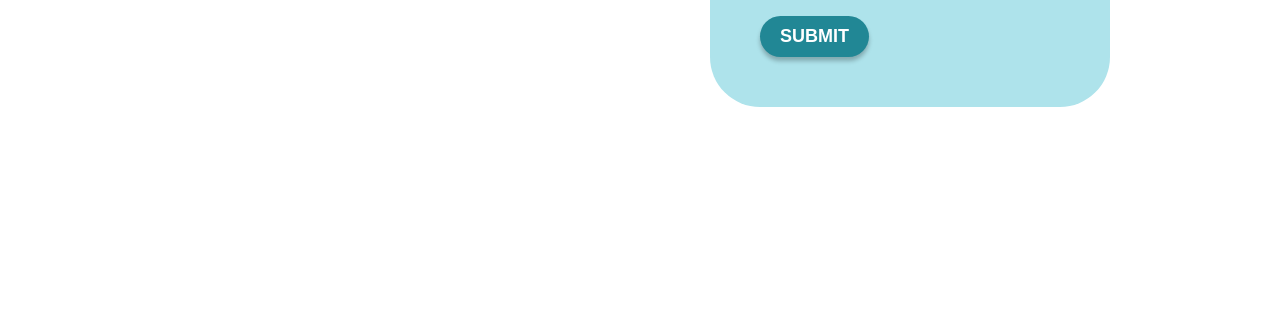
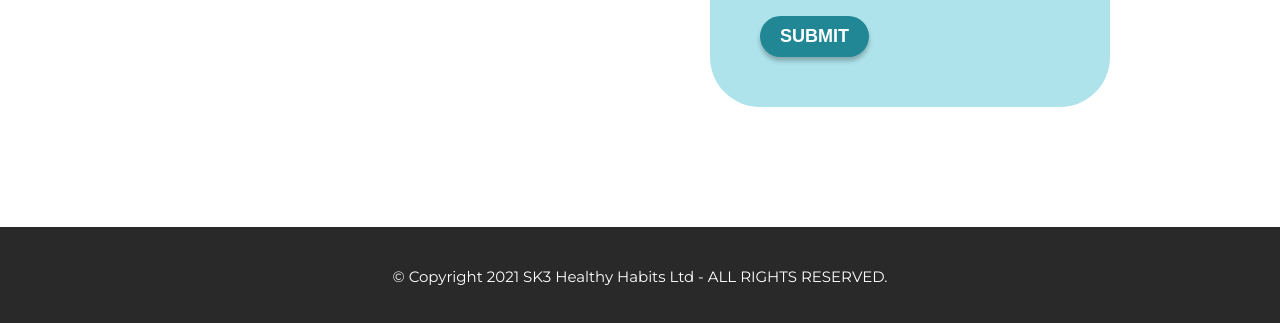
Before and after one commit to StevenMejorada/saladmaster-website, a website: page index.html in a window 1280 px wide. Shown: the part 2678-3001 px from the top of the page. Before the commit the page ends 2905 px from the top, so only its background shows below. Drawn offline with nearby package versions, Linux system fonts and the light colour scheme.

Commit message:
finish footer

```diff
--- a/index.html
+++ b/index.html
@@ -110,5 +110,16 @@
     </div>
 
   </section>
+
+  <!-- FOOTER -->
+  <footer class="footer">
+    <div class="container footer__container">
+      <p class="paragraph">
+        &copy;
+        Copyright 2021 SK3 Healthy Habits Ltd - ALL RIGHTS RESERVED.
+      </p>
+  </div>
+
+  </footer>
 </body>
 </html>
--- a/scss/_base.scss
+++ b/scss/_base.scss
@@ -5,6 +5,8 @@ $color-primary-dark: #135057;
 $color-primary-darker: #092939;
 
 $color-grey: #464646;
+$color-grey-dark: #292929;
+
 $color-light: #fff;
 
 // Fonts
--- /dev/null
+++ b/scss/_footer.scss
@@ -0,0 +1,11 @@
+.footer {
+  background-color: $color-grey-dark;
+  color: white;
+
+  &__container {
+    display: flex;
+    justify-content: center;
+    align-items: center;
+    height: 10rem;
+  }
+}
--- a/scss/main.scss
+++ b/scss/main.scss
@@ -3,6 +3,7 @@
 @import "benefits";
 @import "button";
 @import "contact";
+@import "footer";
 @import "header";
 @import "landing";
 @import "typography";
```
Also changed, not shown: css/style.css.
